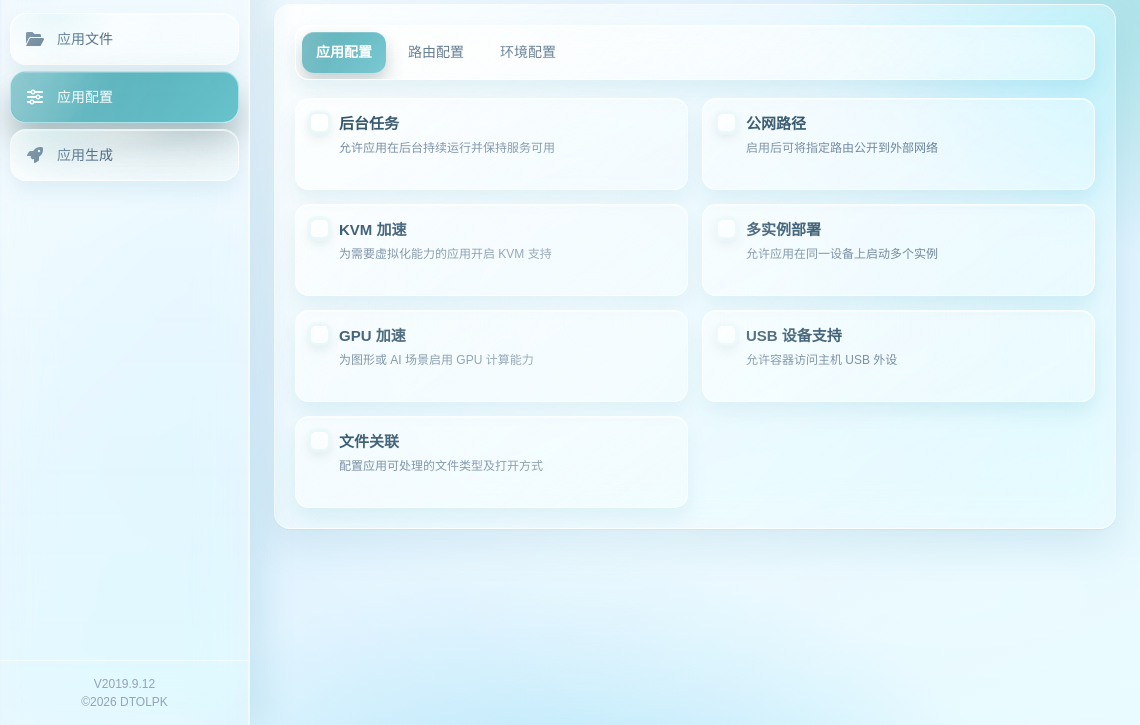
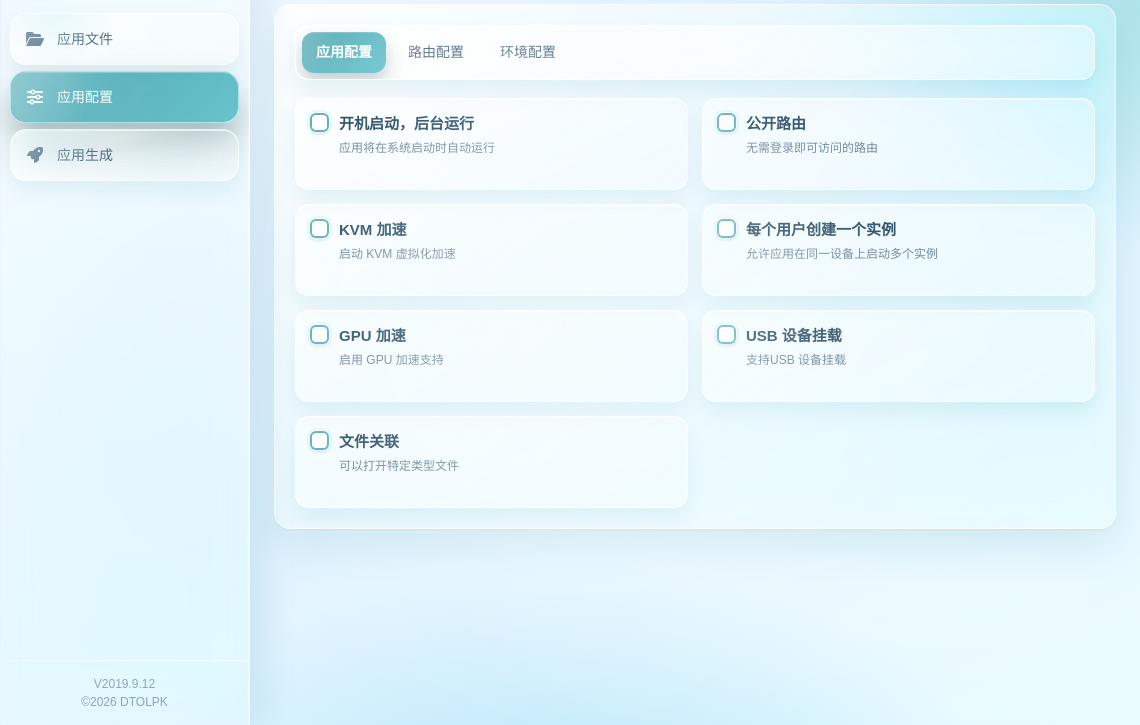
Before and after one commit to sikenali/DTOLPK, an Electron app: page index.html in a window 1140 px wide. Both pictures are taken after a click on the element "应用配置". Shown: the part 75-800 px from the top of the page. Drawn offline with nearby package versions, Linux system fonts and the light colour scheme; no server answers.

Commit message:
更新选择框样式

```diff
--- a/index.html
+++ b/index.html
@@ -203,22 +203,26 @@
     .feature-row:hover { background:linear-gradient(145deg,rgba(255,255,255,.68) 0%,rgba(255,255,255,.34) 100%); border-color:rgba(255,255,255,.88); box-shadow:0 14px 24px rgba(14,116,144,.14), inset 0 1px 0 rgba(255,255,255,.72); transform:translateY(-1px); }
     .feature-row input[type="checkbox"],
     .platform-grid input[type="checkbox"],
-    .version-row input[type="checkbox"] { -webkit-appearance:none; appearance:none; width:19px; height:19px; border-radius:6px; border:1.5px solid #E6F7F9; outline:1px solid rgba(230,247,249,.9); outline-offset:0; background:linear-gradient(145deg,rgba(255,255,255,.76) 0%,rgba(255,255,255,.48) 100%); box-shadow:inset 0 1px 0 rgba(255,255,255,.78), 0 0 0 1px rgba(230,247,249,.88), 0 5px 11px hsla(var(--liquid-h),36%,28%,.16); position:relative; flex-shrink:0; cursor:pointer; transition:all .22s ease; }
+    .version-row input[type="checkbox"] { -webkit-appearance:none; appearance:none; width:19px; height:19px; border-radius:6px; border:2px solid var(--liquid-accent-deep); outline:2px solid var(--liquid-accent-soft); outline-offset:1px; background:linear-gradient(145deg,rgba(255,255,255,.9) 0%,rgba(255,255,255,.7) 100%); box-shadow:inset 0 1px 0 rgba(255,255,255,.8), 0 2px 4px rgba(0,0,0,.1); position:relative; flex-shrink:0; cursor:pointer; transition:all .22s ease; }
     .feature-row input[type="checkbox"]:not(:checked),
     .platform-grid input[type="checkbox"]:not(:checked),
-    .version-row input[type="checkbox"]:not(:checked) { border-color:#E6F7F9; outline-color:rgba(230,247,249,.98); box-shadow:inset 0 1px 0 rgba(255,255,255,.82), 0 0 0 1px rgba(230,247,249,.94), 0 0 0 3px rgba(230,247,249,.56), 0 5px 11px hsla(var(--liquid-h),36%,28%,.16); }
+    .version-row input[type="checkbox"]:not(:checked) { border-color:var(--liquid-accent-deep); outline-color:var(--liquid-accent-soft); box-shadow:inset 0 1px 0 rgba(255,255,255,.8), 0 2px 4px rgba(0,0,0,.1); }
     .feature-row input[type="checkbox"]::after,
     .platform-grid input[type="checkbox"]::after,
     .version-row input[type="checkbox"]::after { content:""; position:absolute; left:50%; top:50%; width:5px; height:10px; border:solid #fff; border-width:0 2px 2px 0; transform:translate(-50%,-58%) rotate(45deg) scale(.7); opacity:0; transition:opacity .18s ease, transform .18s ease; }
     .feature-row input[type="checkbox"]:checked,
     .platform-grid input[type="checkbox"]:checked,
-    .version-row input[type="checkbox"]:checked { border-color:hsla(var(--liquid-h),92%,94%,.95); background:linear-gradient(145deg,hsl(var(--liquid-h),var(--liquid-s),54%) 0%,hsl(var(--liquid-h),72%,42%) 100%); box-shadow:0 10px 18px hsla(var(--liquid-h),46%,34%,.36), inset 0 1px 0 rgba(255,255,255,.42), inset 0 0 0 1px hsla(var(--liquid-h),90%,96%,.44); }
+    .version-row input[type="checkbox"]:checked { border-color:var(--liquid-accent-mid); outline-color:var(--liquid-accent-glow); background:linear-gradient(132deg,var(--liquid-accent-deep) 0%,var(--liquid-accent-mid) 100%); box-shadow:0 4px 8px rgba(0,0,0,.15), inset 0 1px 0 rgba(255,255,255,.42), inset 0 0 0 1px rgba(255,255,255,.3); }
     .feature-row input[type="checkbox"]:checked::after,
     .platform-grid input[type="checkbox"]:checked::after,
     .version-row input[type="checkbox"]:checked::after { opacity:1; transform:translate(-50%,-58%) rotate(45deg) scale(1); }
     .feature-row input[type="checkbox"]:focus-visible,
     .platform-grid input[type="checkbox"]:focus-visible,
-    .version-row input[type="checkbox"]:focus-visible { outline:none; box-shadow:0 0 0 3px hsla(var(--liquid-h),var(--liquid-s),62%,.26), 0 8px 16px hsla(var(--liquid-h),46%,36%,.2); }
+    .version-row input[type="checkbox"]:focus-visible { outline:none; box-shadow:0 0 0 3px hsla(var(--liquid-h),var(--liquid-s),62%,.26), 0 4px 8px rgba(0,0,0,.15); }
+    #feature-background-task,
+    #platform-linux { border:2px solid var(--liquid-accent-deep) !important; outline:2px solid var(--liquid-accent-soft) !important; outline-offset:1px; background:linear-gradient(145deg,rgba(255,255,255,.9) 0%,rgba(255,255,255,.7) 100%); box-shadow:inset 0 1px 0 rgba(255,255,255,.8), 0 2px 4px rgba(0,0,0,.1); }
+    #feature-background-task:checked,
+    #platform-linux:checked { border-color:var(--liquid-accent-mid) !important; outline-color:var(--liquid-accent-glow) !important; background:linear-gradient(132deg,var(--liquid-accent-deep) 0%,var(--liquid-accent-mid) 100%); box-shadow:0 4px 8px rgba(0,0,0,.15), inset 0 1px 0 rgba(255,255,255,.42), inset 0 0 0 1px rgba(255,255,255,.3); }
     .feature-title { font-size:15px; font-weight:700; margin:0; color:#133b56; }
     .feature-desc { font-size:12px; color:#5d7892; margin:4px 0 0; line-height:1.45; }
     .two-card { display:grid; grid-template-columns:repeat(2,minmax(0,1fr)); gap:24px; }
@@ -634,22 +638,22 @@
         const featureTitles = document.querySelectorAll('#app-config .feature-title');
         const featureDescs = document.querySelectorAll('#app-config .feature-desc');
         const featureTitleText = [
-          '后台任务',
-          '公网路径',
+          '开机启动，后台运行',
+          '公开路由',
           'KVM 加速',
-          '多实例部署',
+          '每个用户创建一个实例',
           'GPU 加速',
-          'USB 设备支持',
+          'USB 设备挂载',
           '文件关联'
         ];
         const featureDescText = [
-          '允许应用在后台持续运行并保持服务可用',
-          '启用后可将指定路由公开到外部网络',
-          '为需要虚拟化能力的应用开启 KVM 支持',
+          '应用将在系统启动时自动运行',
+          '无需登录即可访问的路由',
+          '启动 KVM 虚拟化加速',
           '允许应用在同一设备上启动多个实例',
-          '为图形或 AI 场景启用 GPU 计算能力',
-          '允许容器访问主机 USB 外设',
-          '配置应用可处理的文件类型及打开方式'
+          '启用 GPU 加速支持',
+          '支持USB 设备挂载',
+          '可以打开特定类型文件'
         ];
         featureTitles.forEach(function (el, idx) {
           if (featureTitleText[idx]) el.textContent = featureTitleText[idx];
```
